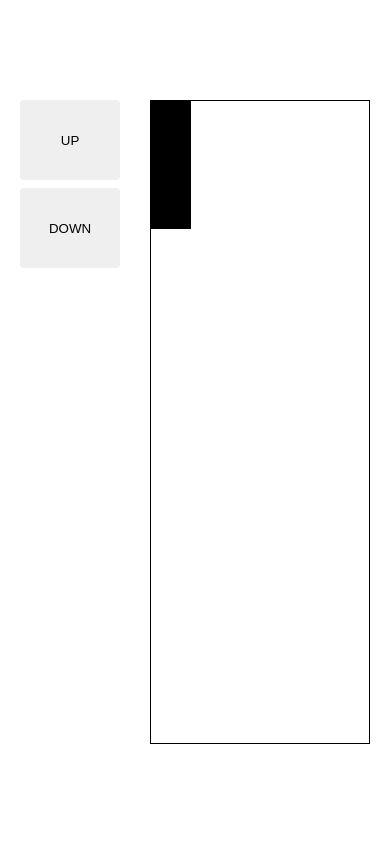
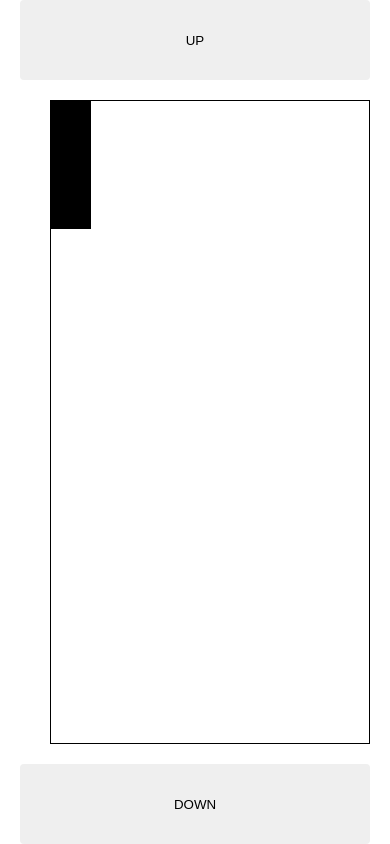
Before and after one commit to Dariuszb94/Ping-pong, a React (Create React App) app: page / in a window 390 px wide. Built offline with nearby package versions, Linux system fonts and the light colour scheme.

Commit message:
feat: buttons mobile layout

```diff
--- a/src/App.tsx
+++ b/src/App.tsx
@@ -68,6 +68,11 @@ export const ButtonUp = styled.button`
   height: 80px;
   border-radius: 4px;
   margin-bottom: 8px;
+  @media (max-width: 1000px) {
+    position: absolute;
+    top: 0;
+    width: calc(100% - 40px);
+  }
 `;
 export const ButtonDown = styled.button`
   cursor: pointer;
@@ -77,6 +82,11 @@ export const ButtonDown = styled.button`
   min-width: 80px;
   height: 80px;
   border-radius: 4px;
+  @media (max-width: 1000px) {
+    position: absolute;
+    bottom: 0;
+    width: calc(100% - 40px);
+  }
 `;
 export const BoardOuter = styled.div`
   display: flex;
```
